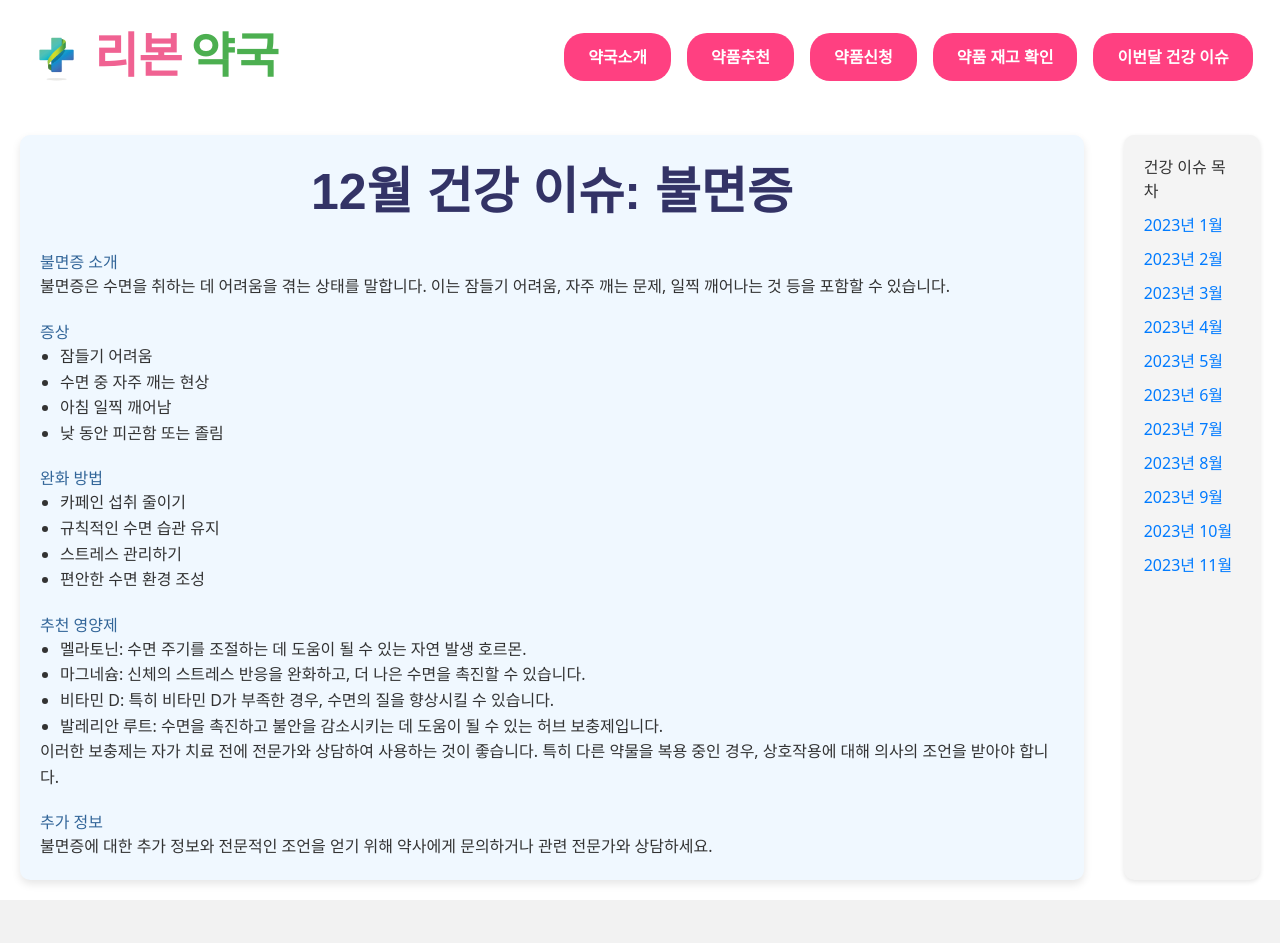
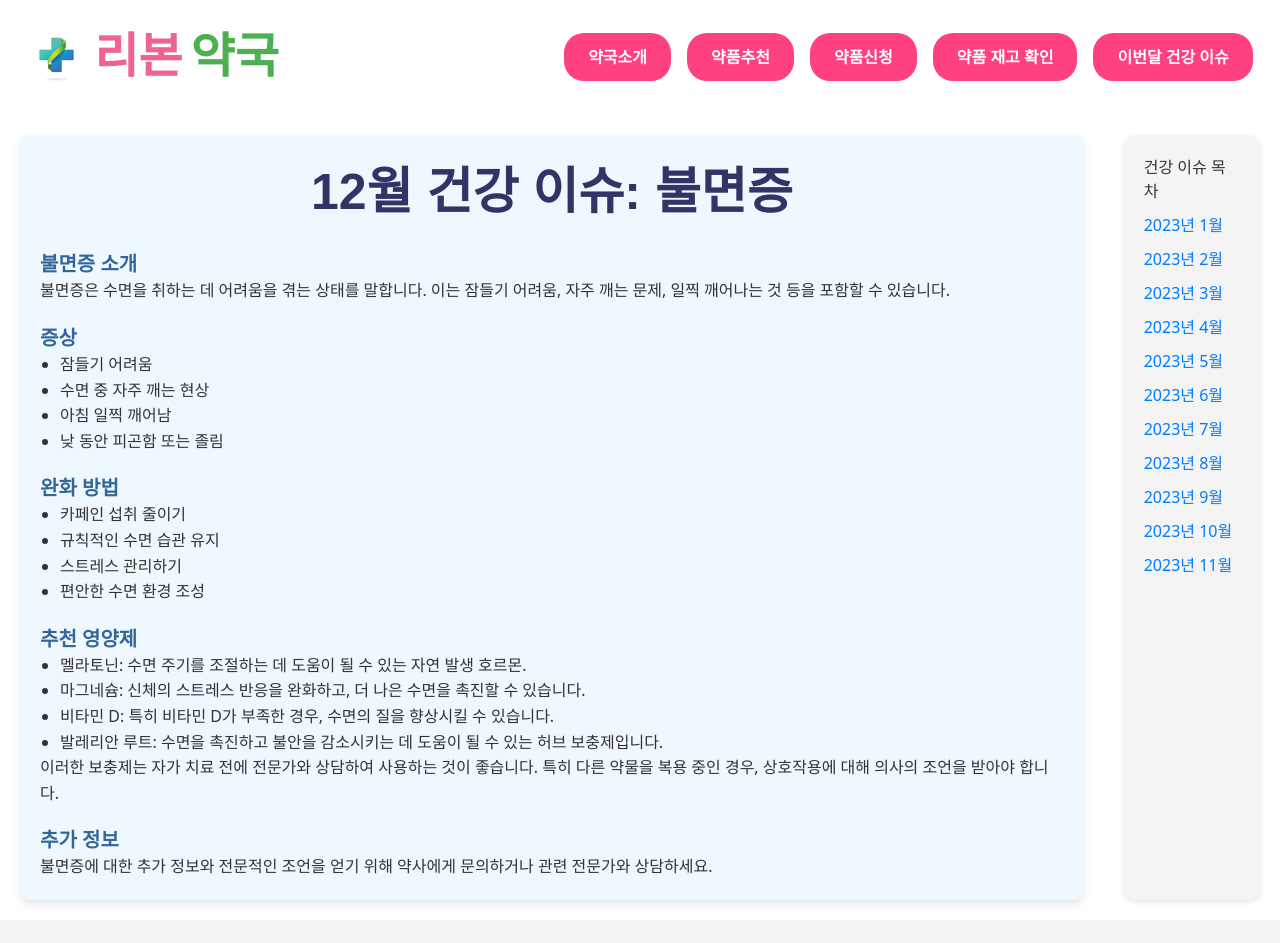
Before and after one commit to kjyook/Web_SW_Studio, a Next.js app: page /HotTopic in a window 1280 px wide. Shown: the top 943 px of the page. Built offline with nearby package versions, Linux system fonts and the light colour scheme.

Commit message:
style: hottopic page styling

```diff
--- a/src/pages/HotTopic/index.tsx
+++ b/src/pages/HotTopic/index.tsx
@@ -16,16 +16,16 @@ const HotTopic = () => {
   return (
 
     <div>
-      <Tabs defaultTab="Main" tabs={tabs} />
+      <Tabs />
 
       <div className={styles.mainContent}>
       {/* 이달의 건강 이슈: 불면증 */}
       <div className={styles['hot-topic-content']}>
         <h2>12월 건강 이슈: 불면증</h2>
-        <h3>불면증 소개</h3>
+        <h3 className="font-bold text-xl">불면증 소개</h3>
         <p>불면증은 수면을 취하는 데 어려움을 겪는 상태를 말합니다. 이는 잠들기 어려움, 자주 깨는 문제, 일찍 깨어나는 것 등을 포함할 수 있습니다.</p>
 
-        <h3>증상</h3>
+        <h3 className="font-bold text-xl">증상</h3>
         <ul>
           <li>잠들기 어려움</li>
           <li>수면 중 자주 깨는 현상</li>
@@ -33,7 +33,7 @@ const HotTopic = () => {
           <li>낮 동안 피곤함 또는 졸림</li>
         </ul>
 
-        <h3>완화 방법</h3>
+        <h3 className="font-bold text-xl">완화 방법</h3>
         <ul>
           <li>카페인 섭취 줄이기</li>
           <li>규칙적인 수면 습관 유지</li>
@@ -41,7 +41,7 @@ const HotTopic = () => {
           <li>편안한 수면 환경 조성</li>
         </ul>
 
-        <h3>추천 영양제</h3>
+        <h3 className="font-bold text-xl">추천 영양제</h3>
 
         <ul>
           <li>멜라토닌: 수면 주기를 조절하는 데 도움이 될 수 있는 자연 발생 호르몬.</li>
@@ -52,7 +52,7 @@ const HotTopic = () => {
 
         <p>이러한 보충제는 자가 치료 전에 전문가와 상담하여 사용하는 것이 좋습니다. 특히 다른 약물을 복용 중인 경우, 상호작용에 대해 의사의 조언을 받아야 합니다.</p>
 
-        <h3>추가 정보</h3>
+        <h3 className="font-bold text-xl">추가 정보</h3>
         <p>불면증에 대한 추가 정보와 전문적인 조언을 얻기 위해 약사에게 문의하거나 관련 전문가와 상담하세요.</p>
 
       </div>
```
